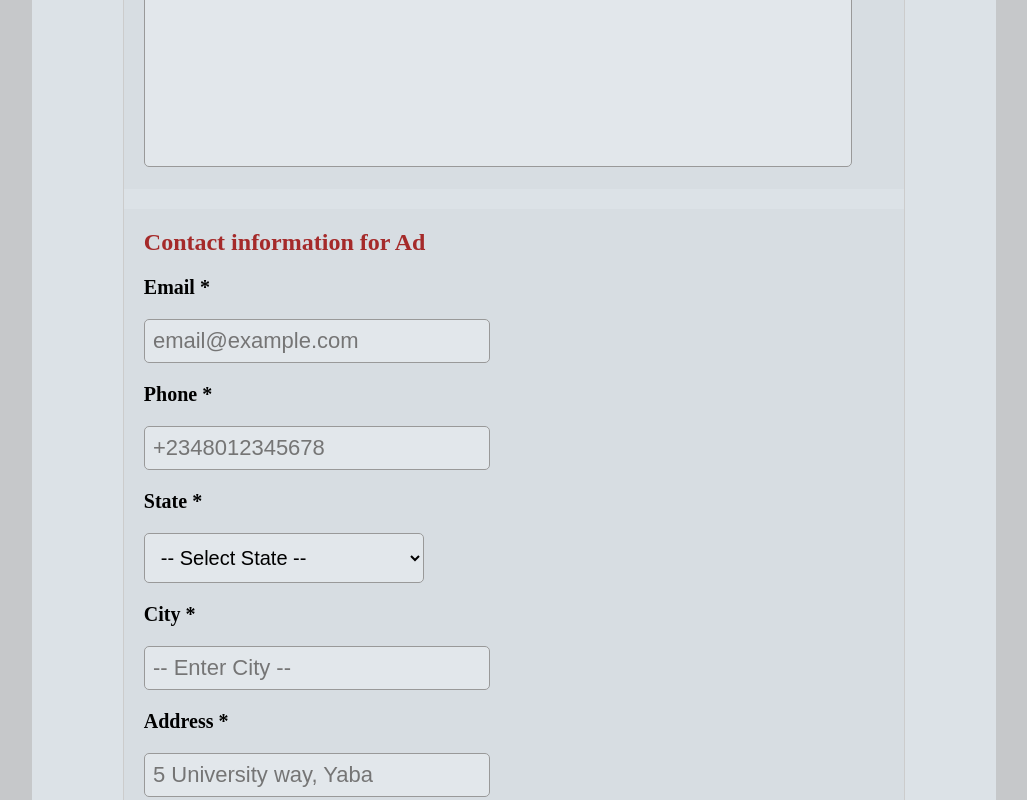
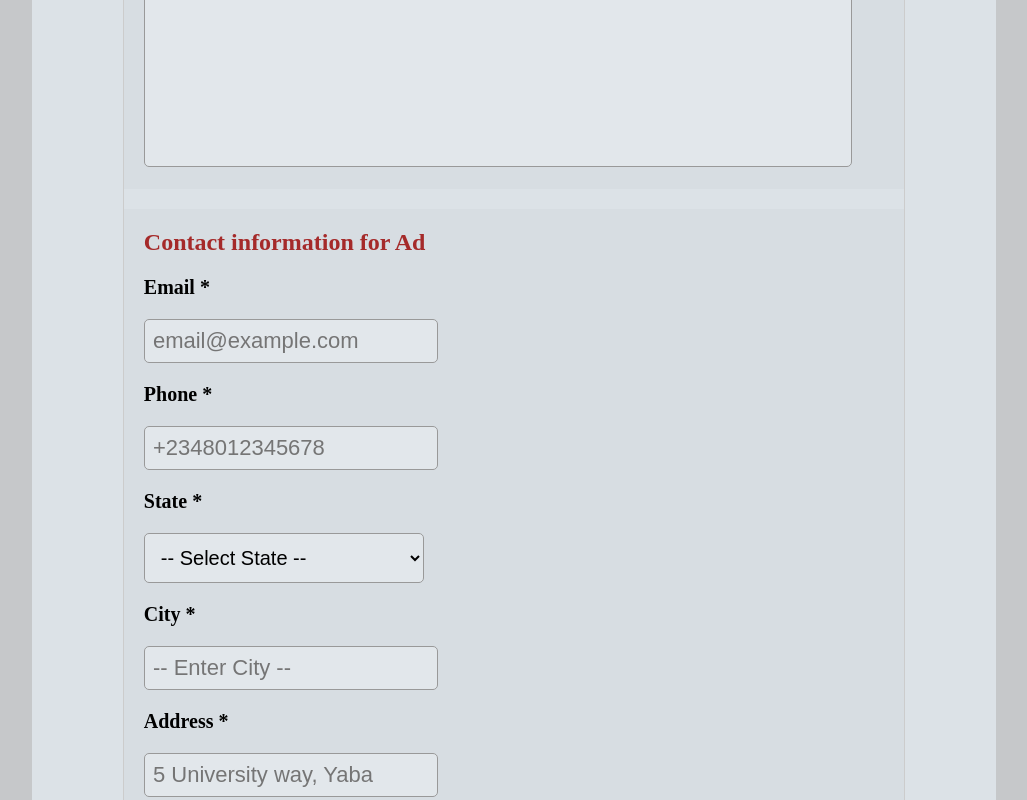
Before and after one commit to chrismeeky/PropertyPro, a plain HTML site: page UI/upload.html in a window 1280 px wide. Shown: the part 1135-1935 px from the top of the page, without its empty margins (126-1153 px from the left). Drawn offline with Linux system fonts and the light colour scheme.

Commit message:
bug(fix input width): [finishes #166845935]

```diff
--- a/UI/styles/upload.css
+++ b/UI/styles/upload.css
@@ -180,7 +180,7 @@ form hr {
 [name = "adEmail"] ,[name = "adEmail"] ,[name = "adPhone"] ,[name = "adState"] ,[name = "adAddress"], [name = "adCity"]{
     margin: 10px 20px;
     height: 40px;
-    width: 340px;
+    width: fit-content;
     border-radius: 5px;
     border: 1px solid #999;
     background-color: rgb(226, 231, 235);
```
